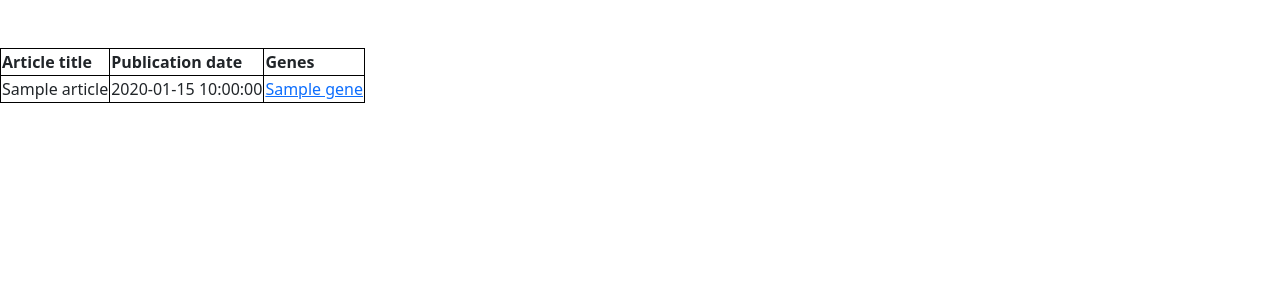
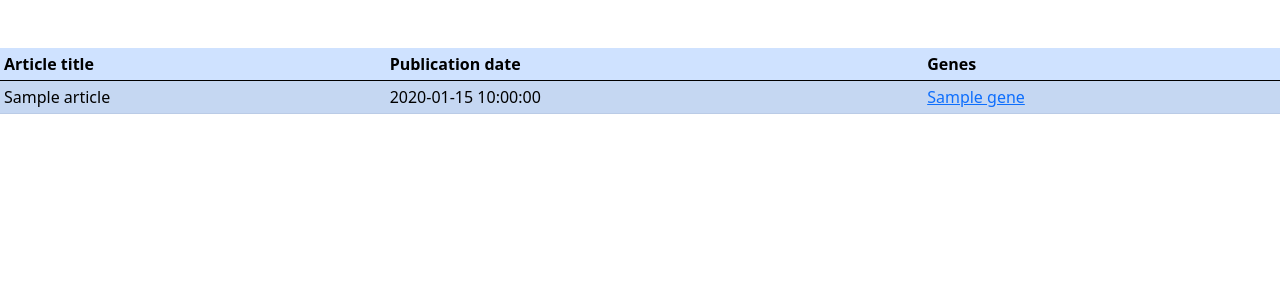
Before and after one commit to MaxNollet/j2_blk4_eindopdracht_flask, a Flask app: template gaps/templates/template_results.html in a window 1280 px wide. Shown: the part 62-362 px from the top of the page. Run offline with Flask 2, Linux system fonts and the light colour scheme; the template is opened without the code that fills it: most values are stand-ins (such as "Sample title", 1, 10 or a date in 2020); parts of the project's set-up code (start-up, migrations or seed data) failed here and were passed over; some libraries are stand-ins or nearby versions.

Commit message:
- Result page basic op de website

```diff
--- a/gaps/templates/template_results.html
+++ b/gaps/templates/template_results.html
@@ -3,17 +3,20 @@
 
 {% block content %}
     {% if results %}
-        <table style="border: 1px solid black;">
+        <table class="table table-hover table-primary table-striped table-sm">
+            <thead>
             <tr>
-                <th style="border: 1px solid black;">Article title</th>
-                <th style="border: 1px solid black;">Publication date</th>
-                <th style="border: 1px solid black;">Genes</th>
+                <th scope="col">Article title</th>
+                <th scope="col">Publication date</th>
+                <th scope="col">Genes</th>
             </tr>
+            </thead>
+            <tbody>
             {% for result in results %}
                 <tr>
-                    <td style="border: 1px solid black;">{{ result["article"]["title"] }}</td>
-                    <td style="border: 1px solid black;">{{ result["article"]["publication_date"] }}</td>
-                    <td style="border: 1px solid black;">
+                    <td>{{ result["article"]["title"] }}</td>
+                    <td>{{ result["article"]["publication_date"] }}</td>
+                    <td>
                         {% for gene in result["genes"].items() %}
                             {% if not ";" in gene[0] %}
                                 <a href="https://www.ncbi.nlm.nih.gov/gene/{{ gene[0] }}">{{ gene[1] }}</a>
@@ -22,6 +25,7 @@
                     </td>
                 </tr>
             {% endfor %}
+            </tbody>
         </table>
     {% else %}
         <p>No results found ┗|｀O′|┛</p>
```
